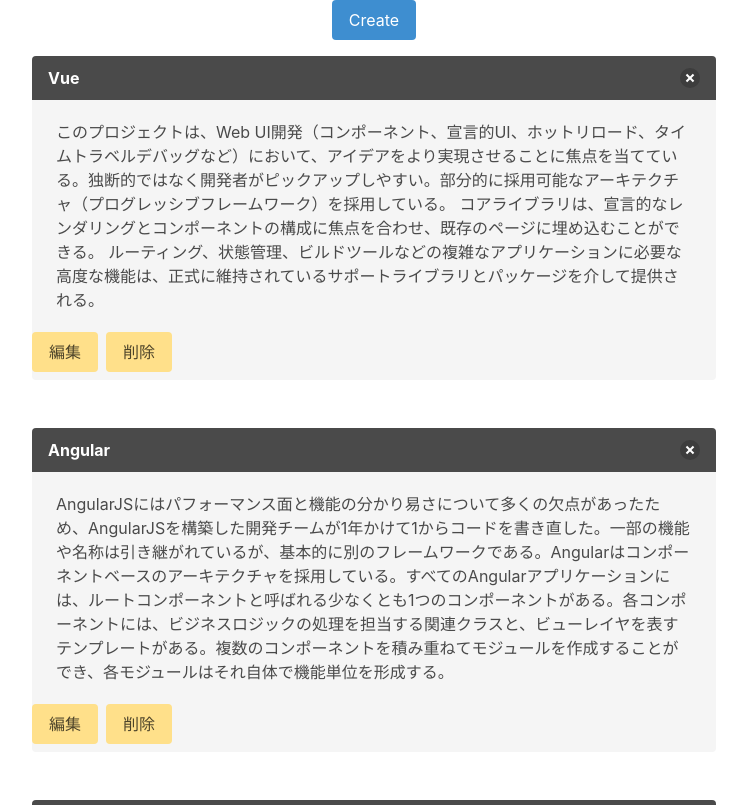
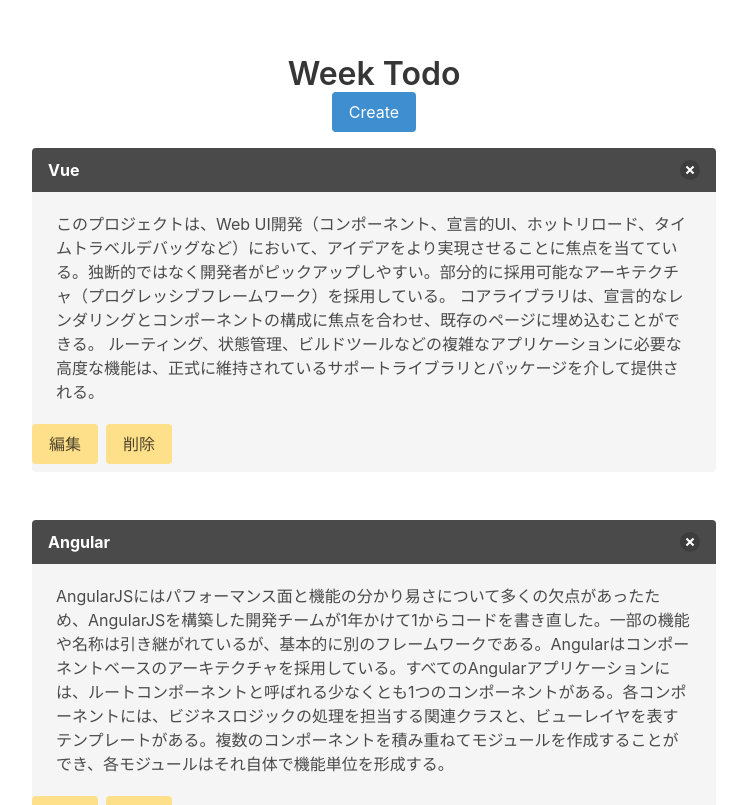
Before and after one commit to moriyamasaaaki/todo-v, a Vue app: page / in a window 1280 px wide. Shown: the top 805 px of the page, without its empty margins (266-1013 px from the left). Built offline with nearby package versions, Linux system fonts and the light colour scheme.

Commit message:
feat(App): title追加

```diff
--- a/src/App.vue
+++ b/src/App.vue
@@ -1,5 +1,6 @@
 <template>
   <div id="app">
+    <h1 class="title">Week Todo</h1>
     <todo-create @formSubmitted="createTodo" />
     <div class="todo-wrapper">
       <div class="todo-container">
@@ -40,4 +41,8 @@
   margin: 0 auto;
   padding: 0 8px;
 }
+.title {
+  text-align: center;
+  margin: 56px 0 0;
+}
 </style>
```
